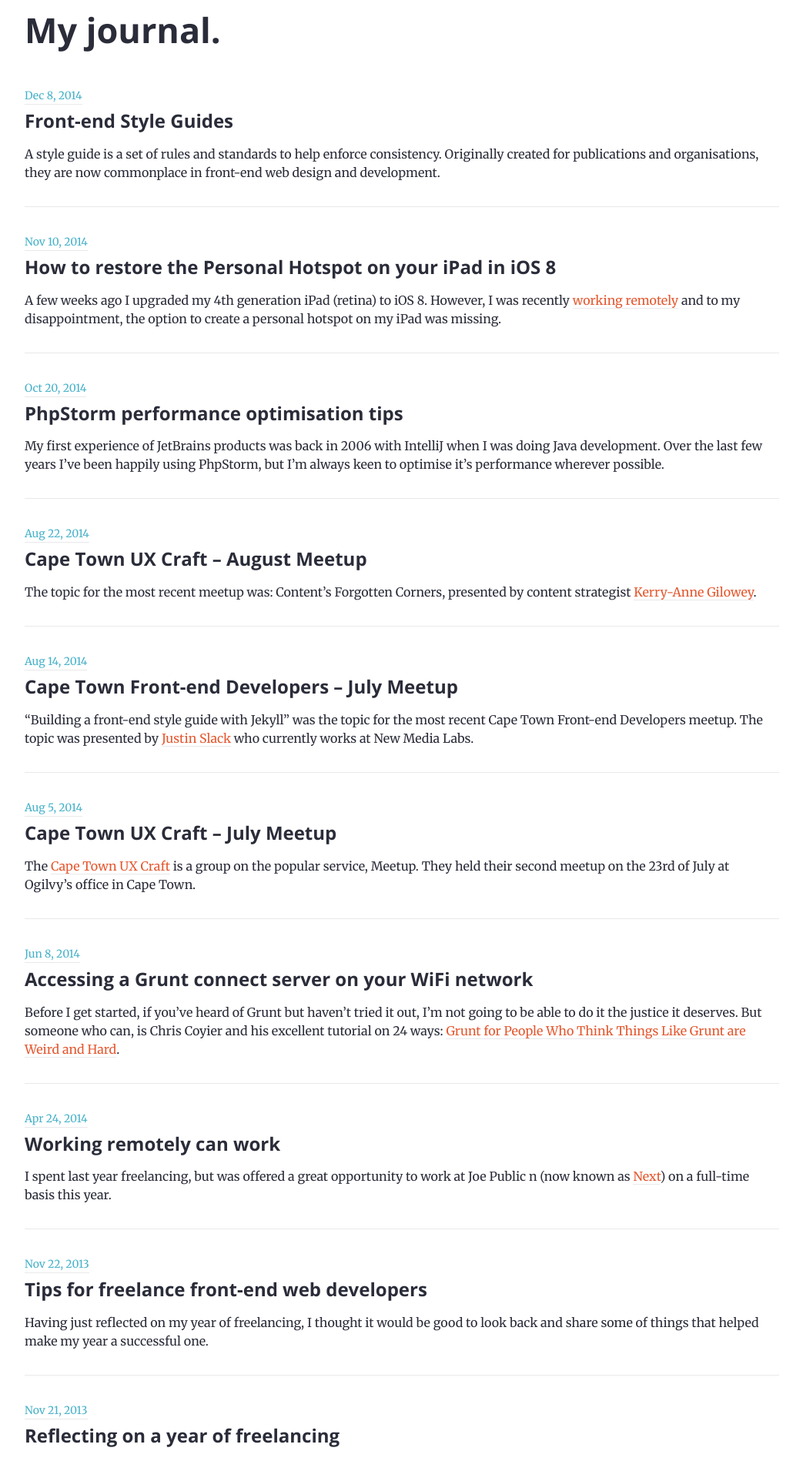
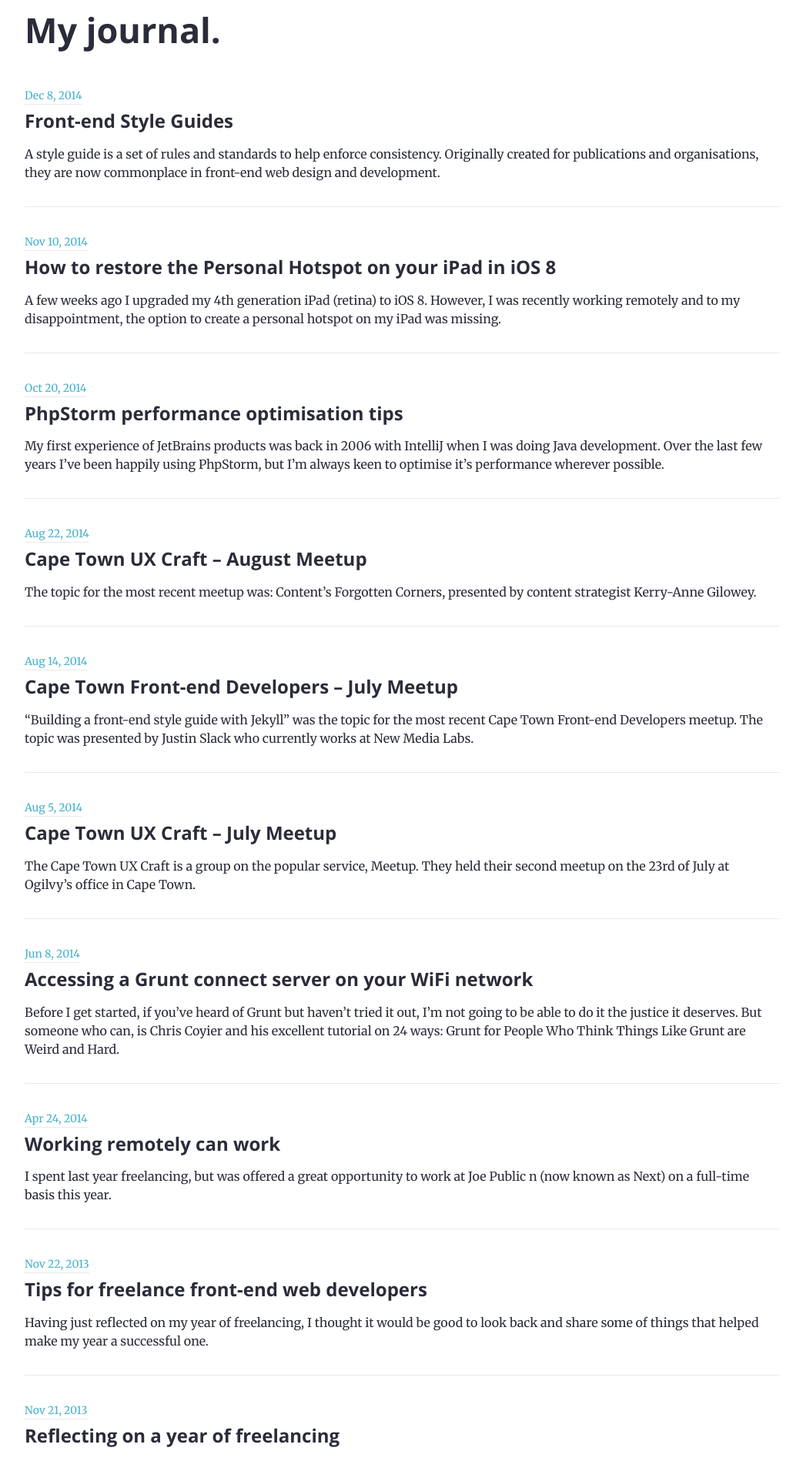
Before and after one commit to michaelthorne/michaelthorne.github.io, a Jekyll site: the page built from journal.md, in a window 1280 px wide. Shown: the part 387-2285 px from the top of the page at 77% size, without its empty margins (118-1161 px from the left). Built offline with Jekyll 4.4.1, drawn with Linux system fonts in a browser that asks for light colours; nearby versions of some CDN libraries.

Commit message:
Remove HTML from excerpt

```diff
--- a/_layouts/journal.html
+++ b/_layouts/journal.html
@@ -13,7 +13,7 @@ layout: default
             <time datetime="{{ post.date | date: "%Y-%m-%d" }}">{{ post.date | date: "%b %-d, %Y" }}</time>
         </a>
         <h2 class="post__title">{{ post.title }}</h2>
-        {{ post.excerpt }}
+        <p class="post__excerpt">{{ post.excerpt | strip_html }}</p>
     </div>
 
     {% endfor %}
--- a/_sass/objects/post.scss
+++ b/_sass/objects/post.scss
@@ -39,7 +39,7 @@
      * Excerpt
      */
 
-    p {
+    .post__excerpt {
 
         a {
             border-bottom: 1px solid $color-silver;
```
